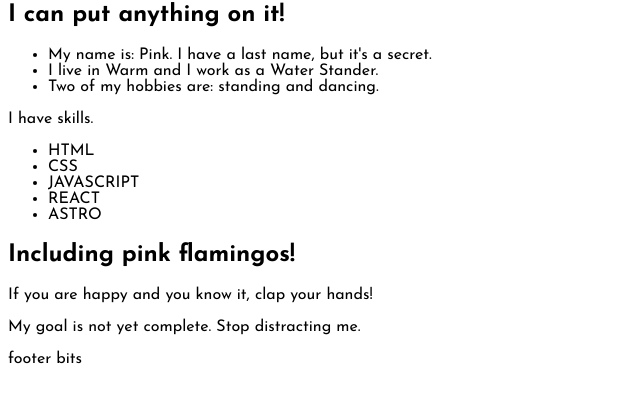
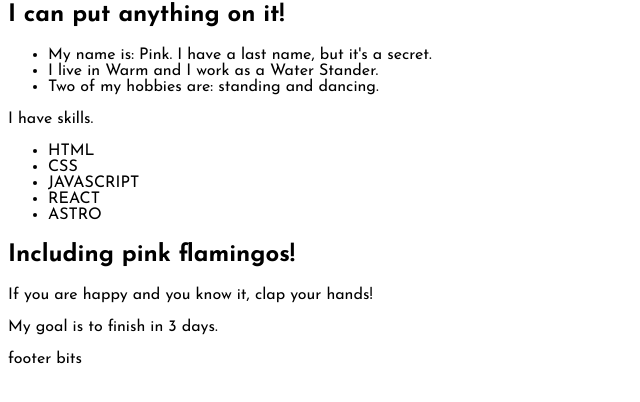
Before and after one commit to drehmke/astro-tutorial-blog, an Astro site: page /about in a window 1280 px wide. Shown: the part 136-538 px from the top of the page, without its empty margins (0-640 px from the left). Built offline with nearby package versions, Linux system fonts and the light colour scheme; Astro itself is replaced by a stand-in of ours.

Commit message:
Netlify didn't like my 4 ?

```diff
--- a/src/pages/about.astro
+++ b/src/pages/about.astro
@@ -15,7 +15,7 @@ const skills = ['html', 'css', 'javascript', 'React', 'Astro']
 
 const happy = true;
 const finished = false;
-const goal = 4;
+const goal = 3;
 ---
 
 <Layout title={pageTitle}>
```
